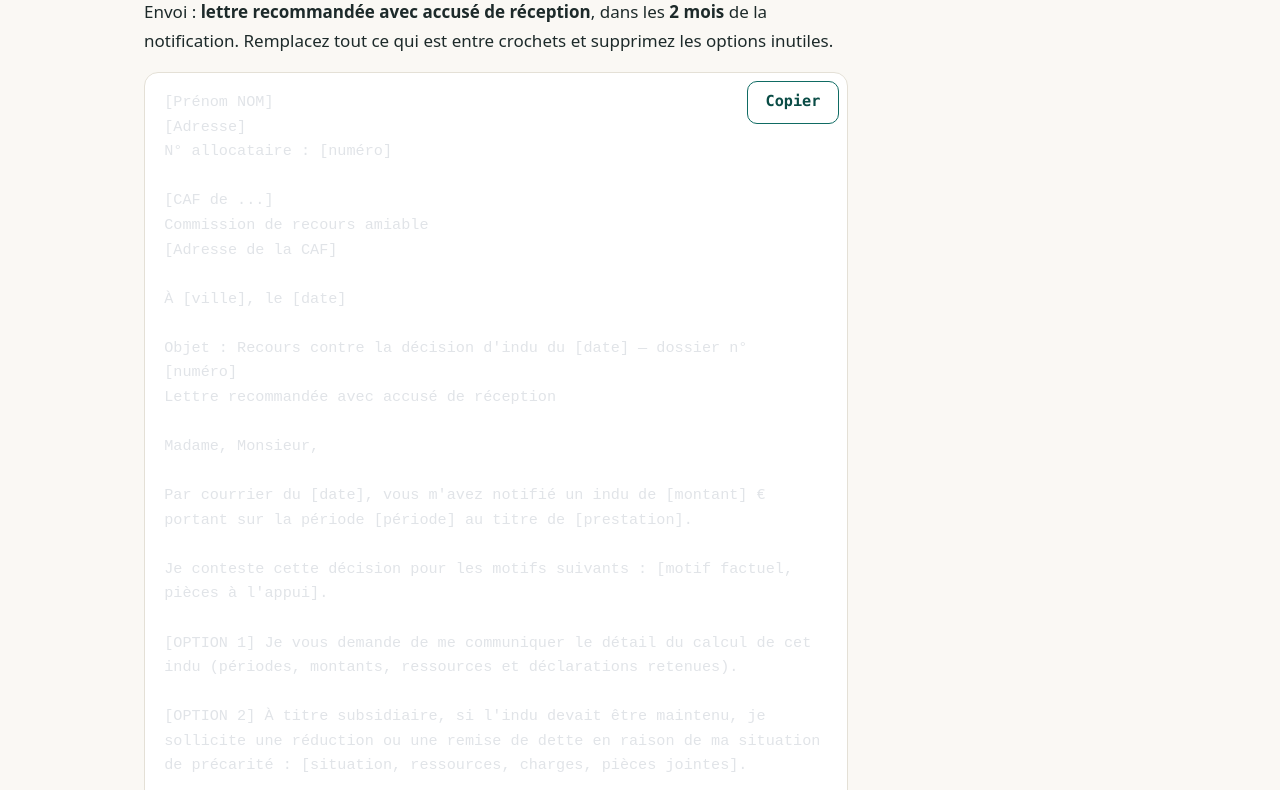
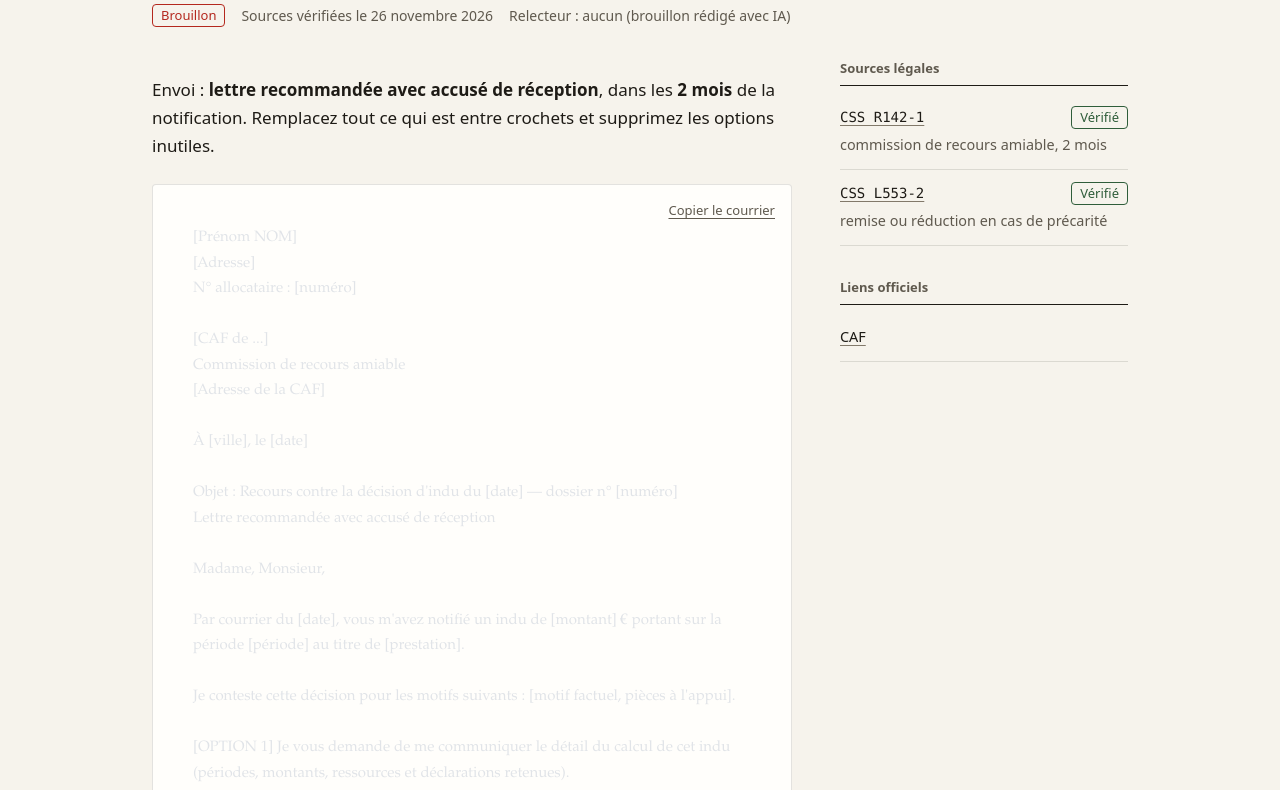
Before and after one commit to anishda/solidroit, an Astro site: page /courriers/contestation-indu-caf in a window 1280 px wide. Shown: the part 394-1184 px from the top of the page. Built offline with nearby package versions, Linux system fonts and the light colour scheme; Astro itself is replaced by a stand-in of ours; code samples lack their colours.

Commit message:
Unslop UI: paper/ink palette, row lists, text stamps, margin notes
Direction: administrative paper and registered mail. Warm neutral ramp, one
red accent, serif headings (system fonts), letter templates rendered as
sheets, legal references in mono as margin notes. Disable syntax highlighting
for letters. No new dependency.

Co-Authored-By: Claude Sonnet 5.5 <noreply@anthropic.com>
Claude-Session: https://claude.ai/code/session_01TUUKU8MaN7Wp8bguhTqar9

```diff
--- a/astro.config.mjs
+++ b/astro.config.mjs
@@ -3,4 +3,6 @@ import { defineConfig } from 'astro/config';
 // Site statique. En prod, fournir SITE_URL (ex. https://demarches.exemple.fr) au build.
 export default defineConfig({
   site: process.env.SITE_URL,
+  // Les courriers types sont du texte, pas du code : pas de coloration syntaxique.
+  markdown: { syntaxHighlight: false },
 });
--- a/src/layouts/Base.astro
+++ b/src/layouts/Base.astro
@@ -2,7 +2,7 @@
 import '../styles/global.css';
 import { SITE_NAME } from '../site.config';
 interface Props { title: string; description?: string }
-const { title, description = 'Que faire en cas de problème avec la Sécu ou la CAF : parcours, textes de loi, courriers types.' } = Astro.props;
+const { title, description = 'Que faire en cas de problème avec la Sécu ou la CAF : démarches, textes de loi, courriers types.' } = Astro.props;
 const path = Astro.url.pathname;
 const full = title === SITE_NAME ? title : `${title} · ${SITE_NAME}`;
 ---
@@ -16,29 +16,28 @@ const full = title === SITE_NAME ? title : `${title} · ${SITE_NAME}`;
   </head>
   <body>
     <a class="skip" href="#contenu">Aller au contenu</a>
-    <div class="notice" role="note">
-      <div class="wrap"><strong>Information, pas conseil juridique.</strong> Site collaboratif non officiel, indépendant d'Ameli, des CPAM, de la Cramif et des CAF. Vérifiez toujours sur les sources officielles liées.</div>
-    </div>
     <header class="site-header">
       <div class="wrap">
-        <a class="brand" href="/"><span class="brand-mark" aria-hidden="true">§</span>{SITE_NAME}</a>
+        <a class="brand" href="/">{SITE_NAME}</a>
         <nav class="nav" aria-label="Navigation principale">
           <a href="/" aria-current={path === '/' ? 'page' : undefined}>Situations</a>
           <a href="/contribuer/" aria-current={path.startsWith('/contribuer') ? 'page' : undefined}>Contribuer</a>
         </nav>
       </div>
+      <div class="wrap"><p class="disclaimer" role="note"><strong>Information, pas conseil juridique.</strong> Site collaboratif non officiel, indépendant d'Ameli, des CPAM, de la Cramif et des CAF. Vérifiez sur les sources officielles liées.</p></div>
     </header>
     <main id="contenu"><slot /></main>
     <footer class="site-footer">
-      <div class="wrap">Code sous AGPL-3.0, contenu sous CC BY-SA 4.0. Corrections et retours par Git (voir « Contribuer »).</div>
+      <div class="wrap">Code sous AGPL-3.0, contenu sous CC BY-SA 4.0. Corrections et retours par Git.</div>
     </footer>
     <script is:inline>
       document.querySelectorAll('.md pre').forEach((pre) => {
         const b = document.createElement('button');
-        b.type = 'button'; b.className = 'btn ghost copy'; b.textContent = 'Copier';
+        b.type = 'button'; b.className = 'copy'; b.textContent = 'Copier le courrier';
         b.addEventListener('click', async () => {
-          await navigator.clipboard.writeText(pre.innerText.replace(/Copier$/, '').trim());
-          b.textContent = 'Copié ✓'; setTimeout(() => (b.textContent = 'Copier'), 1800);
+          const t = pre.cloneNode(true); t.querySelector('.copy')?.remove();
+          await navigator.clipboard.writeText(t.textContent.trim());
+          b.textContent = 'Copié'; setTimeout(() => (b.textContent = 'Copier le courrier'), 1800);
         });
         pre.appendChild(b);
       });
--- a/src/lib/labels.ts
+++ b/src/lib/labels.ts
@@ -1,13 +1,22 @@
 export const relecture = {
-  brouillon: { label: 'Brouillon, non relu', icon: '✎' },
-  verifie_ia: { label: 'Relu par une IA juridique', icon: '◐' },
-  valide_humain: { label: 'Validé par un humain', icon: '✓' },
+  brouillon: { label: 'Brouillon' },
+  verifie_ia: { label: 'Relu par IA' },
+  valide_humain: { label: 'Validé' },
 } as const;
 
 export const sourceStatut = {
-  verifie: { label: 'Vérifié', icon: '✓' },
-  a_verifier: { label: 'À vérifier', icon: '!' },
+  verifie: { label: 'Vérifié' },
+  a_verifier: { label: 'À vérifier' },
 } as const;
 
 export const fmtDate = (d: Date) =>
   d.toLocaleDateString('fr-FR', { day: 'numeric', month: 'long', year: 'numeric', timeZone: 'UTC' });
+
+// « Code de la sécurité sociale, art. L553-1 (prescription…) » → { ref: 'CSS L553-1', desc: 'prescription…' }
+export function splitSource(ref: string) {
+  const short = ref
+    .replace(/^Code de la sécurité sociale, art\. /, 'CSS ')
+    .replace(/^Code des relations entre le public et l'administration, art\. /, 'CRPA ');
+  const m = short.match(/^(.*?)\s*\((.*)\)\s*$/);
+  return m ? { ref: m[1], desc: m[2] } : { ref: short, desc: '' };
+}
--- a/src/pages/courriers/[id].astro
+++ b/src/pages/courriers/[id].astro
@@ -1,7 +1,7 @@
 ---
 import { getCollection, render } from 'astro:content';
 import Base from '../../layouts/Base.astro';
-import { relecture, sourceStatut, fmtDate } from '../../lib/labels';
+import { relecture, sourceStatut, fmtDate, splitSource } from '../../lib/labels';
 
 export async function getStaticPaths() {
   const entries = await getCollection('courriers');
@@ -10,45 +10,56 @@ export async function getStaticPaths() {
 const { entry } = Astro.props;
 const { Content } = await render(entry);
 const d = entry.data;
-const r = relecture[d.statut_relecture];
 ---
 <Base title={d.title} description={d.summary}>
-  <div class="wrap page"><article class="prose">
-    <div class="crumbs"><a href="/">Courriers types</a> › {d.organismes.join(', ')}</div>
+  <div class="wrap page">
+    <div class="crumbs"><a href="/">Courriers types</a> / {d.organismes.join(' · ')}</div>
     <h1>{d.title}</h1>
     <div class="meta">
-      <span class={`status ${d.statut_relecture}`}>{r.icon} {r.label}</span>
+      <span class={`stamp ${d.statut_relecture}`}>{relecture[d.statut_relecture].label}</span>
       <span>Sources vérifiées le {fmtDate(d.derniere_verification)}</span>
       <span>Relecteur : {d.relecteur}</span>
     </div>
+    <div class="layout">
+      <div>
         {d.revue_ia && (
-      <div class="review" role="note">
-        <strong>Relecture IA juridique du {fmtDate(d.revue_ia.date)}</strong>
-        {d.revue_ia.resume} <em>Pas encore validé par un humain.</em>
+          <div class="review">
+            <strong>Relecture IA du {fmtDate(d.revue_ia.date)}</strong>
+            {d.revue_ia.resume} Pas encore validé par un humain.
           </div>
         )}
         <div class="md"><Content /></div>
-    <section class="panel">
+      </div>
+      <aside class="margin" aria-label="Sources">
+        <section>
           <h2>Sources légales</h2>
           <ul>
-        {d.sources_legales.map((s) => (
+            {d.sources_legales.map((s) => {
+              const x = splitSource(s.ref);
+              return (
                 <li>
-            <span class={`status ${s.statut}`}>{sourceStatut[s.statut].icon} {sourceStatut[s.statut].label}</span>
-            <span>{s.url ? <a href={s.url}>{s.ref}</a> : s.ref}</span>
-            {s.note && <span class="note">{s.note}</span>}
+                  <div class="src-head">
+                    <span class="ref">{s.url ? <a href={s.url}>{x.ref}</a> : x.ref}</span>
+                    <span class={`stamp ${s.statut}`}>{sourceStatut[s.statut].label}</span>
+                  </div>
+                  {x.desc && <p class="src-desc">{x.desc}</p>}
+                  {s.note && <p class="src-note">{s.note}</p>}
                 </li>
-        ))}
+              );
+            })}
           </ul>
         </section>
-    <section class="panel">
+        <section>
           <h2>Liens officiels</h2>
           <ul>{d.liens_officiels.map((l) => (<li><a href={l.url}>{l.label}</a></li>))}</ul>
         </section>
         {'courriers' in d && d.courriers.length > 0 && (
-      <section class="panel">
-        <h2>Courriers types liés</h2>
+          <section>
+            <h2>Courriers types</h2>
             <ul>{d.courriers.map((c) => (<li><a href={`/courriers/${c}/`}>{c.replace(/-/g, ' ')}</a></li>))}</ul>
           </section>
         )}
-  </article></div>
+      </aside>
+    </div>
+  </div>
 </Base>
--- a/src/styles/global.css
+++ b/src/styles/global.css
@@ -1,87 +1,94 @@
 :root {
-  --bg: #faf8f4; --surface: #ffffff; --fg: #1d2a2a; --muted: #5b6a6a; --line: #e4e0d6;
-  --brand: #0f6b63; --brand-ink: #0a4c46; --brand-soft: #e3f1ee;
-  --warn-bg: #fff3d6; --warn-line: #e3b341; --warn-ink: #5a4100;
-  --ok-bg: #dff3e6; --ok-ink: #11522b; --radius: 14px;
-  --shadow: 0 1px 2px rgb(0 0 0 / .05), 0 6px 20px rgb(0 0 0 / .05);
+  --paper: #f6f3ec; --sheet: #fffefb; --ink: #1e1b16; --ink-2: #5f594e; --ink-3: #82796a;
+  --line: rgb(30 27 22 / .12); --accent: #b4281e; --ok: #2f5d3a;
+  --serif: 'Iowan Old Style', 'Palatino Linotype', Palatino, Charter, Georgia, serif;
+  --sans: system-ui, -apple-system, 'Segoe UI', Roboto, sans-serif;
+  --mono: ui-monospace, SFMono-Regular, Menlo, monospace;
   color-scheme: light dark;
 }
 @media (prefers-color-scheme: dark) {
   :root {
-    --bg: #101616; --surface: #172020; --fg: #e8efee; --muted: #9fb1af; --line: #2a3838;
-    --brand: #4cc2b3; --brand-ink: #7fd8cc; --brand-soft: #173431;
-    --warn-bg: #3a2f10; --warn-line: #8a6c1a; --warn-ink: #f3dc9a;
-    --ok-bg: #123824; --ok-ink: #8fe0ad; --shadow: none;
+    --paper: #15130f; --sheet: #1c1915; --ink: #ece7dc; --ink-2: #a8a091; --ink-3: #82796a;
+    --line: rgb(236 231 220 / .12); --accent: #e5604f; --ok: #8fc79c;
   }
 }
 * { box-sizing: border-box; }
 html { -webkit-text-size-adjust: 100%; }
-body { margin: 0; background: var(--bg); color: var(--fg); font: 1.0625rem/1.65 system-ui, -apple-system, 'Segoe UI', Roboto, sans-serif; }
-a { color: var(--brand-ink); text-underline-offset: .18em; }
-a:hover { color: var(--brand); }
-:focus-visible { outline: 3px solid var(--brand); outline-offset: 2px; border-radius: 4px; }
-.skip { position: absolute; left: -999px; top: .5rem; background: var(--surface); padding: .5rem 1rem; border-radius: 8px; z-index: 10; }
-.skip:focus { left: .5rem; }
-.wrap { max-width: 62rem; margin: 0 auto; padding: 0 1.25rem; }
-.prose { max-width: 44rem; }
-
-/* Bandeau d'avertissement */
-.notice { background: var(--warn-bg); color: var(--warn-ink); border-bottom: 1px solid var(--warn-line); font-size: .9rem; }
-.notice .wrap { padding-top: .55rem; padding-bottom: .55rem; }
+body { margin: 0; background: var(--paper); color: var(--ink); font: 400 1.0625rem/1.65 var(--sans); }
+a { color: var(--ink); text-decoration-color: var(--ink-3); text-underline-offset: .2em; }
+a:hover { text-decoration-color: var(--accent); color: var(--accent); }
+:focus-visible { outline: 2px solid var(--accent); outline-offset: 3px; }
+.skip { position: absolute; left: -999px; top: 8px; background: var(--sheet); padding: 8px 16px; z-index: 10; }
+.skip:focus { left: 8px; }
+.wrap { max-width: 64rem; margin: 0 auto; padding: 0 24px; }
 
 /* En-tête */
-.site-header { background: var(--surface); border-bottom: 1px solid var(--line); }
-.site-header .wrap { display: flex; align-items: center; justify-content: space-between; gap: 1rem; padding-top: .9rem; padding-bottom: .9rem; flex-wrap: wrap; }
-.brand { display: flex; align-items: center; gap: .6rem; font-weight: 750; font-size: 1.3rem; text-decoration: none; color: var(--fg); letter-spacing: -.01em; }
-.brand-mark { display: grid; place-items: center; width: 2rem; height: 2rem; border-radius: 10px; background: var(--brand); color: #fff; font-size: 1.1rem; }
-.nav { display: flex; gap: .25rem; }
-.nav a { padding: .4rem .8rem; border-radius: 999px; text-decoration: none; color: var(--fg); font-weight: 550; }
-.nav a:hover, .nav a[aria-current='page'] { background: var(--brand-soft); color: var(--brand-ink); }
+.site-header .wrap { display: flex; align-items: baseline; justify-content: space-between; gap: 16px; padding-top: 24px; padding-bottom: 16px; flex-wrap: wrap; border-bottom: 1px solid var(--line); }
+.brand { font: 500 1.5rem/1 var(--serif); text-decoration: none; letter-spacing: -.01em; }
+.nav { display: flex; gap: 24px; font-size: .95rem; }
+.nav a { text-decoration: none; color: var(--ink-2); padding: 4px 0; border-bottom: 1px solid transparent; }
+.nav a:hover { color: var(--ink); border-color: var(--accent); }
+.nav a[aria-current='page'] { color: var(--ink); border-color: var(--ink); }
+.disclaimer { font-size: .875rem; color: var(--ink-2); padding: 12px 0 0; margin: 0; max-width: 46rem; }
+.disclaimer strong { font-weight: 600; color: var(--ink); }
 
-/* Accueil */
-.hero { padding: 3.5rem 0 2rem; }
-.hero h1 { font-size: clamp(2rem, 5vw, 3.1rem); line-height: 1.1; letter-spacing: -.02em; margin: 0 0 1rem; max-width: 18ch; }
-.hero p { font-size: 1.2rem; color: var(--muted); max-width: 40rem; margin: 0; }
-h2.section { font-size: 1.35rem; margin: 2.5rem 0 1rem; letter-spacing: -.01em; }
-.grid { display: grid; gap: 1rem; grid-template-columns: repeat(auto-fill, minmax(17rem, 1fr)); padding: 0; margin: 0; list-style: none; }
-.card { display: flex; flex-direction: column; gap: .6rem; height: 100%; background: var(--surface); border: 1px solid var(--line); border-radius: var(--radius); padding: 1.1rem 1.2rem; text-decoration: none; color: inherit; box-shadow: var(--shadow); transition: transform .12s, border-color .12s; }
-.card:hover { transform: translateY(-2px); border-color: var(--brand); }
-.card h3 { margin: 0; font-size: 1.1rem; line-height: 1.3; color: var(--brand-ink); }
-.card p { margin: 0; color: var(--muted); font-size: .95rem; flex: 1; }
-.chips { display: flex; flex-wrap: wrap; gap: .4rem; }
-.chip { font-size: .78rem; font-weight: 650; padding: .15rem .6rem; border-radius: 999px; background: var(--brand-soft); color: var(--brand-ink); }
-.status { display: inline-flex; align-items: center; gap: .35rem; font-size: .8rem; font-weight: 650; padding: .15rem .65rem; border-radius: 999px; border: 1px solid var(--line); color: var(--muted); background: var(--surface); }
-.status.valide_humain, .status.verifie { background: var(--ok-bg); color: var(--ok-ink); border-color: transparent; }
-.status.brouillon, .status.a_verifier { background: var(--warn-bg); color: var(--warn-ink); border-color: var(--warn-line); }
-.cta { margin-top: 2.5rem; background: var(--brand-soft); border-radius: var(--radius); padding: 1.4rem 1.5rem; }
-.cta h2 { margin: 0 0 .4rem; font-size: 1.2rem; }
-.cta p { margin: 0 0 .8rem; }
-.btn { display: inline-block; background: var(--brand); color: #fff; padding: .55rem 1.1rem; border-radius: 10px; font-weight: 650; text-decoration: none; border: 0; cursor: pointer; font: inherit; font-weight: 650; }
-.btn:hover { background: var(--brand-ink); color: #fff; }
-.btn.ghost { background: transparent; color: var(--brand-ink); border: 1px solid var(--brand); }
-.btn.ghost:hover { background: var(--brand-soft); color: var(--brand-ink); }
+/* Titres */
+h1, h2, h3 { font-family: var(--serif); font-weight: 500; letter-spacing: -.01em; }
+.hero { padding: 64px 0 32px; }
+.hero h1 { font-size: clamp(2rem, 4.5vw, 2.75rem); line-height: 1.15; margin: 0 0 16px; max-width: 22ch; }
+.hero p { font-size: 1.125rem; color: var(--ink-2); max-width: 38rem; margin: 0; }
+h2.section { font-size: 1.25rem; margin: 48px 0 8px; padding-bottom: 8px; border-bottom: 1px solid var(--ink); }
+
+/* Listes (accueil) */
+.rows { list-style: none; margin: 0; padding: 0; }
+.row { display: grid; grid-template-columns: 1fr auto; gap: 4px 24px; padding: 20px 0; border-bottom: 1px solid var(--line); text-decoration: none; color: inherit; }
+.row:hover h3 { color: var(--accent); }
+.row h3 { grid-column: 1; margin: 0; font-size: 1.1875rem; line-height: 1.3; }
+.row p { grid-column: 1; margin: 0; color: var(--ink-2); font-size: .975rem; max-width: 38rem; }
+.row .side { grid-column: 2; grid-row: 1 / span 2; display: flex; flex-direction: column; align-items: flex-end; gap: 8px; }
+.org { font: 400 .8125rem var(--mono); color: var(--ink-3); }
+@media (max-width: 560px) { .row { grid-template-columns: 1fr; } .row .side { grid-column: 1; grid-row: auto; flex-direction: row; align-items: center; justify-content: space-between; margin-top: 8px; } }
+.more { margin: 48px 0 0; color: var(--ink-2); max-width: 38rem; }
+
+/* Tampon de statut */
+.stamp { display: inline-block; font: 500 .8125rem/1 var(--sans); padding: 4px 8px; border: 1px solid currentColor; border-radius: 4px; color: var(--accent); white-space: nowrap; }
+.stamp.verifie_ia { color: var(--ink-2); }
+.stamp.valide_humain, .stamp.verifie { color: var(--ok); }
 
 /* Pages de contenu */
-.page { padding: 2rem 0 3rem; }
-.crumbs { font-size: .9rem; color: var(--muted); margin-bottom: .75rem; }
-.crumbs a { color: var(--muted); }
-.page h1 { font-size: clamp(1.7rem, 4vw, 2.3rem); line-height: 1.2; letter-spacing: -.02em; margin: 0 0 1rem; }
-.meta { display: flex; flex-wrap: wrap; gap: .5rem 1rem; align-items: center; font-size: .9rem; color: var(--muted); margin-bottom: 1.5rem; }
-.review { border-left: 4px solid var(--warn-line); background: var(--warn-bg); color: var(--warn-ink); border-radius: 0 var(--radius) var(--radius) 0; padding: .9rem 1.1rem; margin: 0 0 2rem; font-size: .95rem; }
-.review strong { display: block; margin-bottom: .2rem; }
-.md h2 { font-size: 1.35rem; margin: 2.2rem 0 .6rem; letter-spacing: -.01em; }
+.page { padding-top: 32px; padding-bottom: 64px; }
+.crumbs { font-size: .875rem; color: var(--ink-3); margin-bottom: 16px; }
+.crumbs a { color: var(--ink-3); }
+.page h1 { font-size: clamp(1.75rem, 4vw, 2.375rem); line-height: 1.2; margin: 0 0 16px; max-width: 24ch; }
+.meta { display: flex; flex-wrap: wrap; align-items: center; gap: 8px 16px; font-size: .875rem; color: var(--ink-2); margin-bottom: 32px; }
+.layout { display: grid; gap: 48px; grid-template-columns: minmax(0, 40rem) minmax(0, 18rem); align-items: start; }
+@media (max-width: 920px) { .layout { grid-template-columns: minmax(0, 1fr); gap: 32px; } }
+.md h2 { font-size: 1.3125rem; margin: 40px 0 8px; }
 .md h2:first-child { margin-top: 0; }
-.md ul, .md ol { padding-left: 1.3rem; }
-.md li { margin: .35rem 0; }
-.md em { color: var(--muted); }
-.md blockquote { margin: 1rem 0; padding: .6rem 1rem; border-left: 4px solid var(--line); color: var(--muted); }
-.md pre { position: relative; background: var(--surface); border: 1px solid var(--line); border-radius: var(--radius); padding: 1.1rem 1.2rem; overflow-x: auto; white-space: pre-wrap; font: .95rem/1.55 ui-monospace, SFMono-Regular, Menlo, monospace; }
-.copy { position: absolute; top: .5rem; right: .5rem; }
-.panel { background: var(--surface); border: 1px solid var(--line); border-radius: var(--radius); padding: 1rem 1.2rem; margin-top: 2.2rem; }
-.panel h2 { margin: 0 0 .6rem; font-size: 1.15rem; }
-.panel ul { list-style: none; margin: 0; padding: 0; }
-.panel li { display: flex; gap: .6rem; align-items: baseline; flex-wrap: wrap; padding: .55rem 0; border-top: 1px solid var(--line); }
-.panel li:first-child { border-top: 0; }
-.panel .note { color: var(--muted); font-size: .88rem; flex-basis: 100%; }
-.site-footer { border-top: 1px solid var(--line); color: var(--muted); font-size: .88rem; padding: 1.5rem 0 2.5rem; }
-@media print { .site-header, .notice, .site-footer, .copy, .nav { display: none; } body { background: #fff; color: #000; } }
+.md ul, .md ol { padding-left: 20px; }
+.md li { margin: 8px 0; }
+.md em { font-style: normal; font-family: var(--mono); font-size: .875em; color: var(--ink-2); }
+.md blockquote { margin: 24px 0; padding: 0 0 0 16px; border-left: 1px solid var(--ink-3); color: var(--ink-2); font-size: .95rem; }
+.md blockquote p { margin: 0; }
+.md code { font: .875em var(--mono); }
+/* Le courrier type : une feuille */
+.md pre { position: relative; margin: 24px 0; background: var(--sheet); border: 1px solid var(--line); border-radius: 4px; padding: 40px 40px 32px; overflow-x: auto; white-space: pre-wrap; font: 400 .9375rem/1.7 var(--serif); box-shadow: 0 1px 0 var(--line); }
+@media (max-width: 560px) { .md pre { padding: 24px 16px; } }
+.copy { position: absolute; top: 12px; right: 12px; background: none; border: 0; color: var(--ink-2); font: 500 .8125rem var(--sans); cursor: pointer; text-decoration: underline; text-underline-offset: .2em; padding: 4px; }
+.copy:hover { color: var(--accent); }
+
+/* Marge : relecture et sources */
+.margin { font-size: .9rem; }
+.margin h2 { font: 600 .8125rem var(--sans); letter-spacing: 0; color: var(--ink-2); margin: 0 0 8px; padding-bottom: 8px; border-bottom: 1px solid var(--ink); }
+.margin section + section { margin-top: 32px; }
+.margin ul { list-style: none; margin: 0; padding: 0; }
+.margin li { padding: 12px 0; border-bottom: 1px solid var(--line); }
+.src-head { display: flex; justify-content: space-between; align-items: baseline; gap: 8px; }
+.ref { font: 500 .875rem var(--mono); }
+.src-desc { color: var(--ink-2); margin: 4px 0 0; }
+.src-note { color: var(--ink-3); font-size: .8125rem; margin: 4px 0 0; }
+.review { margin: 0 0 32px; padding-left: 16px; border-left: 2px solid var(--accent); font-size: .95rem; color: var(--ink-2); }
+.review strong { display: block; color: var(--ink); font-weight: 600; margin-bottom: 4px; }
+.site-footer { border-top: 1px solid var(--line); color: var(--ink-3); font-size: .875rem; padding: 24px 0 48px; }
+@media print { .site-header, .site-footer, .copy, .margin { display: none; } body { background: #fff; color: #000; } .md pre { border: 0; padding: 0; } }
+.md pre code { font: inherit; }
```
Also changed, not shown: src/pages/contribuer.astro (+6 -6 lines), src/pages/fiches/[id].astro (+29 -18 lines), src/pages/index.astro (+16 -17 lines). Lines whose indentation alone changed are shown as unchanged.
